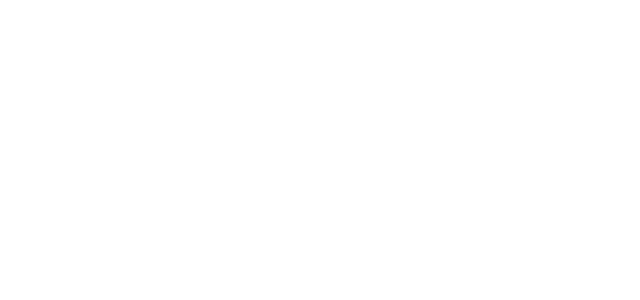
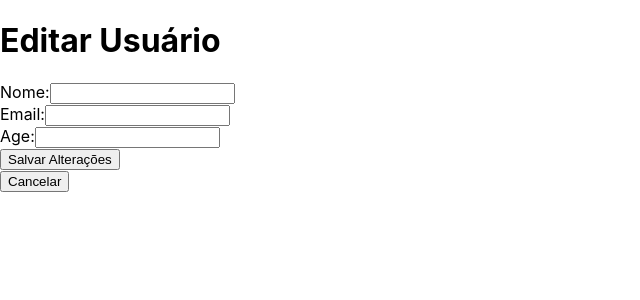
Before and after one commit to ML-dev-all/user-crud-frontend, a React (Create React App) app: page /edit-user/1 in a window 1280 px wide. Before the commit this address had no page. Shown: the top 300 px of the page, without its empty margins (0-640 px from the left). Built offline with nearby package versions, Linux system fonts and the light colour scheme; no server answers.

Commit message:
Tela e funcionalidade de Ediçao e Delecao

```diff
--- a/src/App.js
+++ b/src/App.js
@@ -1,14 +1,21 @@
-import React from "react";
+import React, { useState } from "react";
 import { BrowserRouter as Router, Routes, Route } from "react-router-dom";
 import UserList from "./pages/UserList";
 import UserForm from "./pages/UserForm";
+import EditUser from "./pages/EditUser";
 
 const App = () => {
+  const [users, setUsers] = useState([]); // Estado global para a lista de usuários
+
   return (
     <Router>
       <Routes>
-        <Route path="/" element={<UserList />} />
+        <Route
+          path="/"
+          element={<UserList users={users} setUsers={setUsers} />}
+        />
         <Route path="/new" element={<UserForm />} />
+        <Route path="/edit-user/:id" element={<EditUser />} />
       </Routes>
     </Router>
   );
--- /dev/null
+++ b/src/pages/EditUser.js
@@ -0,0 +1,97 @@
+import React, { useState, useEffect } from "react";
+import { useNavigate, useParams } from "react-router-dom";
+import api from "../services/api";
+
+const EditUser = () => {
+  const { id } = useParams(); // Obtém o ID do usuário a partir da URL
+  const navigate = useNavigate();
+
+  const [formData, setFormData] = useState({
+    name: "",
+    email: "",
+    age: "",
+  });
+
+  // Carregar os dados do usuário ao abrir a página
+  useEffect(() => {
+    const fetchUser = async () => {
+      try {
+        const response = await api.get(`/users/${id}`); // Busca o usuário pelo ID
+        setFormData({
+          name: response.data.name,
+          email: response.data.email,
+          age: response.data.age,
+        });
+      } catch (error) {
+        console.error("Erro ao buscar usuário:", error);
+        alert("Erro ao carregar os dados do usuário.");
+      }
+    };
+
+    fetchUser();
+  }, [id]);
+
+  // Atualiza os valores do formulário no estado
+  const handleChange = (e) => {
+    const { name, value } = e.target;
+    setFormData({ ...formData, [name]: value });
+  };
+
+  // Envia os dados atualizados para o backend
+  const handleSubmit = async (e) => {
+    e.preventDefault();
+    try {
+      await api.put(`/users/${id}`, formData); // Atualiza o usuário no backend
+      alert("Usuário atualizado com sucesso!");
+      navigate("/"); // Redireciona para a página inicial
+    } catch (error) {
+      console.error("Erro ao atualizar usuário:", error);
+      alert("Erro ao atualizar o usuário.");
+    }
+  };
+
+  return (
+    <div>
+      <h1>Editar Usuário</h1>
+      <form onSubmit={handleSubmit}>
+        <div>
+          <label htmlFor="name">Nome:</label>
+          <input
+            type="text"
+            id="name"
+            name="name"
+            value={formData.name}
+            onChange={handleChange}
+            required
+          />
+        </div>
+        <div>
+          <label htmlFor="email">Email:</label>
+          <input
+            type="email"
+            id="email"
+            name="email"
+            value={formData.email}
+            onChange={handleChange}
+            required
+          />
+        </div>
+        <div>
+          <label htmlFor="age">Age:</label>
+          <input
+            type="number"
+            id="age"
+            name="age"
+            value={formData.age}
+            onChange={handleChange}
+            required
+          />
+        </div>
+        <button type="submit">Salvar Alterações</button>
+      </form>
+      <button onClick={() => navigate("/")}>Cancelar</button>
+    </div>
+  );
+};
+
+export default EditUser;
--- a/src/pages/UserList.js
+++ b/src/pages/UserList.js
@@ -1,9 +1,12 @@
 import React, { useEffect, useState } from "react";
-import api from "../services/api";
+import { useNavigate } from "react-router-dom"; // Para navegação
+import api from "../services/api"; // Importa as funções da API
 
 const UserList = () => {
   const [users, setUsers] = useState([]);
+  const navigate = useNavigate();
 
+  // Busca os usuários no backend
   useEffect(() => {
     const fetchUsers = async () => {
       try {
@@ -17,16 +20,48 @@
     fetchUsers();
   }, []);
 
+  // Função para deletar um usuário
+  const handleDelete = async (id) => {
+    if (window.confirm("Tem certeza que deseja deletar este usuário?")) {
+      try {
+        await api.delete(`/users/${id}`); // Chama a API para deletar o usuário
+        setUsers(users.filter((user) => user._id !== id)); // Atualiza a lista localmente
+        alert("Usuário deletado com sucesso!");
+      } catch (error) {
+        console.error("Erro ao deletar usuário:", error);
+        alert("Erro ao deletar o usuário.");
+      }
+    }
+  };
+
   return (
     <div>
       <h1>Lista de Usuários</h1>
-      <ul>
-        {users.map((user) => (
-          <li key={user._id}>
-            {user.name} - {user.email}
-          </li>
-        ))}
-      </ul>
+      <table>
+        <thead>
+          <tr>
+            <th>Nome</th>
+            <th>Email</th>
+            <th>Ações</th>
+          </tr>
+        </thead>
+        <tbody>
+          {users.map((user) => (
+            <tr key={user._id}>
+              <td>{user.name}</td>
+              <td>{user.email}</td>
+              <td>
+                {/* Botão para editar */}
+                <button onClick={() => navigate(`/edit-user/${user._id}`)}>
+                  Editar
+                </button>
+                {/* Botão para deletar */}
+                <button onClick={() => handleDelete(user._id)}>Deletar</button>
+              </td>
+            </tr>
+          ))}
+        </tbody>
+      </table>
     </div>
   );
 };
```
